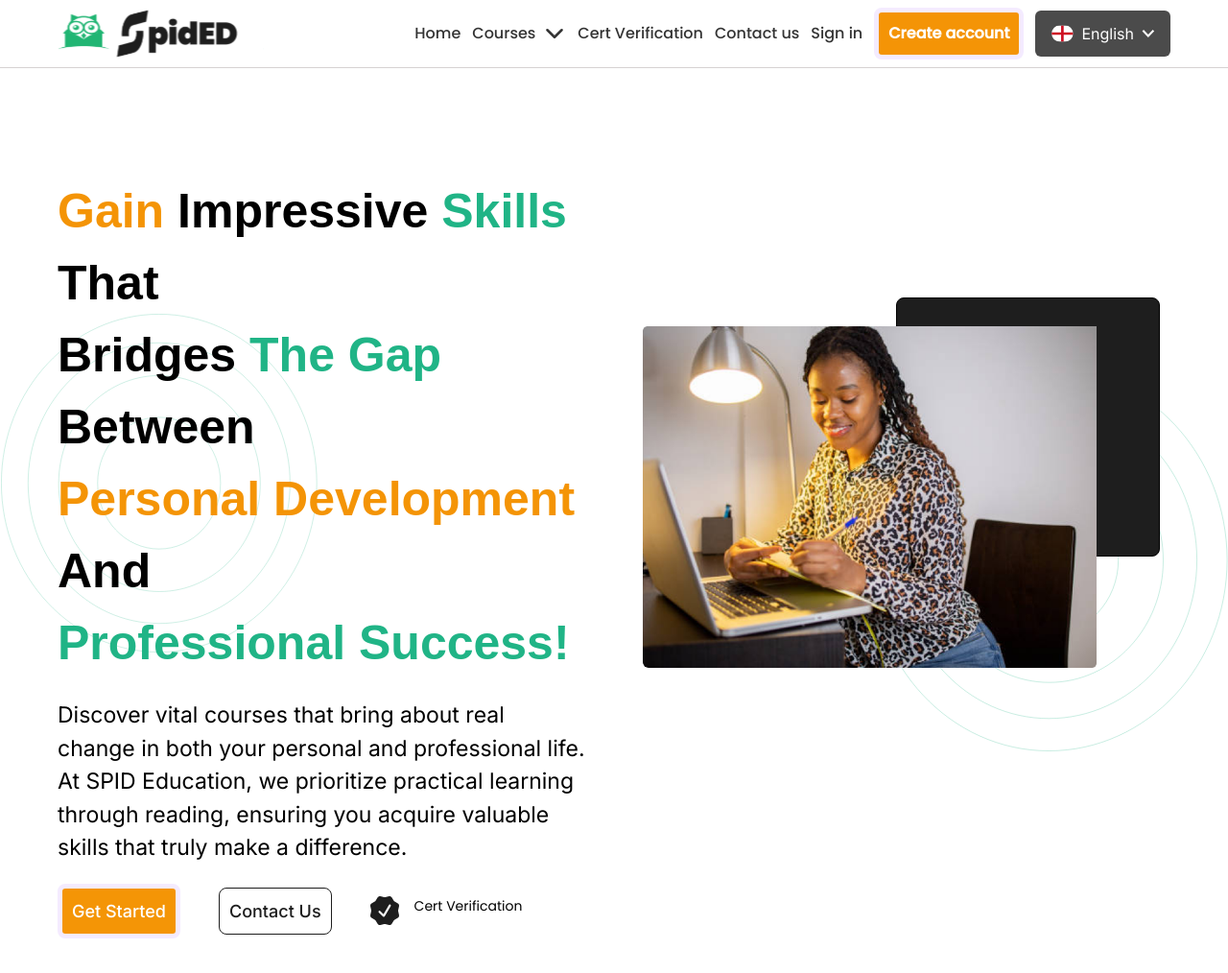
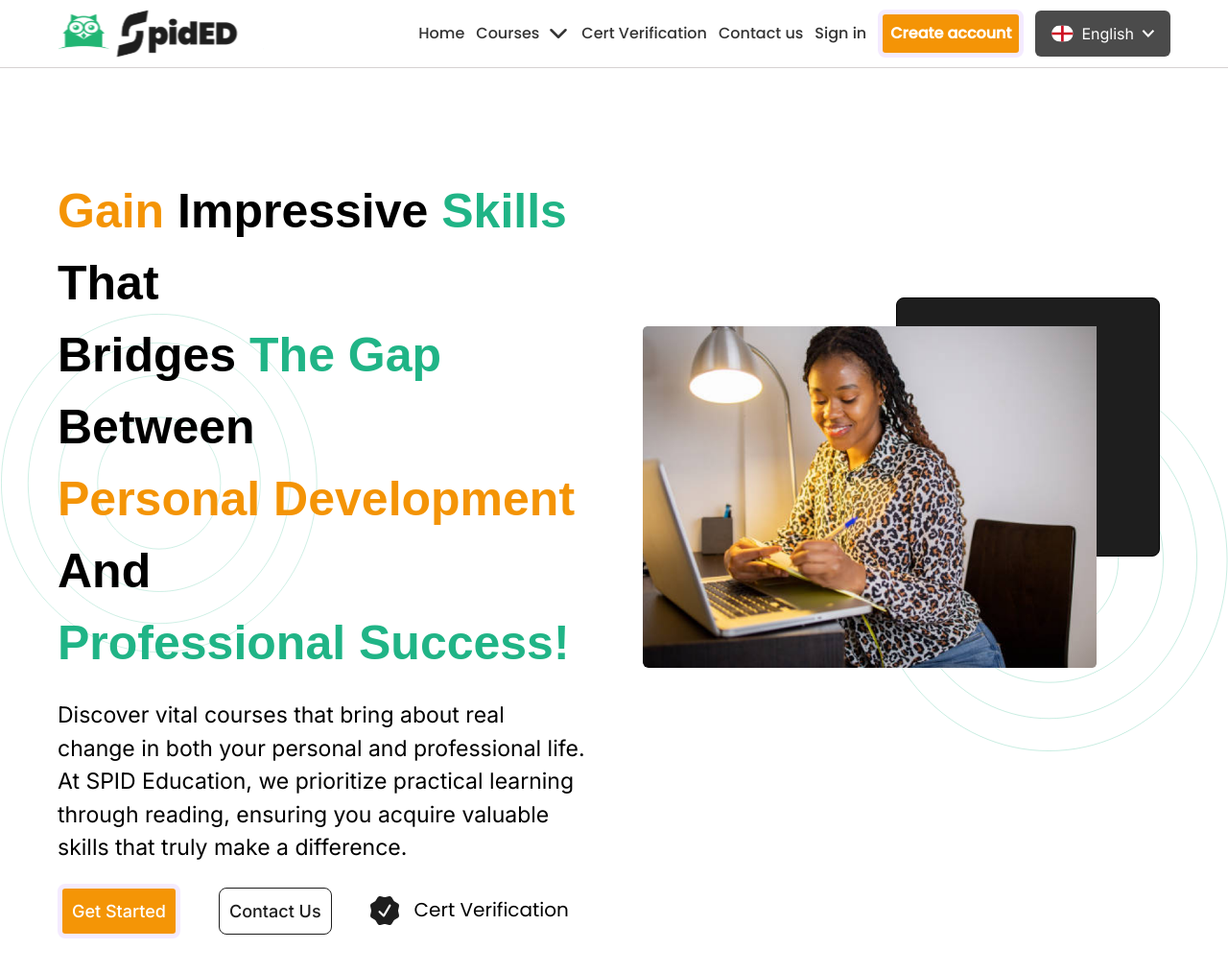
Before and after one commit to stevenmukama/Elearningproject-Fe, a React (Vite) app: page / in a window 1280 px wide. Shown: the top 1014 px of the page at 96% size. Built offline with nearby package versions, Linux system fonts and the light colour scheme; a web font is replaced by a local one.

Commit message:
add more changes

```diff
--- a/src/components/HeroSection.css
+++ b/src/components/HeroSection.css
@@ -67,13 +67,12 @@ button {
 	font-family: 'Inter', sans-serif;
 	margin-bottom: 20px;
 }
+
 .cta-button,
 .contact-button {
 	padding: 10px;
 	border-radius: 8px;
-	/* height: 60px; */
 	font-size: 18px;
-	/* width: 158px; */
 	font-weight: 500;
 	font-family: 'Inter', sans-serif;
 }
@@ -90,7 +89,7 @@ button {
 	.Home-section-buttons {
 		display: flex;
 		justify-content: center;
-		gap: 36px;
+		gap: 20px;
 	}
 }
 
--- a/src/components/HeroSection.jsx
+++ b/src/components/HeroSection.jsx
@@ -59,7 +59,9 @@ function HeroSection() {
 									alt='certification icon'
 									className='w-auto h-auto'
 								/>
-								<p className='text-sm'>Cert Verification</p>
+								<p className='max-md:text-sm md:text-xl'>
+									Cert Verification
+								</p>
 							</Link>
 						</div>
 					</div>
--- a/src/components/Navbar.css
+++ b/src/components/Navbar.css
@@ -105,7 +105,7 @@ button {
 
 .box-account {
 	cursor: pointer;
-	padding: 10px;
+	padding: 8px;
 	border-radius: 8px;
 	font-weight: 700;
 	font-family: 'Poppins', sans-serif;
--- a/src/components/Navbar.jsx
+++ b/src/components/Navbar.jsx
@@ -105,15 +105,6 @@ const Navbar = () => {
 	useEffect(() => {
 		console.log('clicked', isSmallScreenMenuOpen);
 	}, [isSmallScreenMenuOpen]);
-
-	// const toggleSmallScreenMenu = () => {
-	// 	setIsSmallScreenMenuOpen((prevState) => {
-	// 		console.log('Previous state:', prevState);
-	// 		const newState = !prevState;
-	// 		console.log('New state:', newState);
-	// 		return newState;
-	// 	});
-	// };
 
 	const coursesDropdownItems = [
 		'Leadership',
@@ -351,7 +342,7 @@ const Navbar = () => {
 
 			{isCoursesDropdownOpen && (
 				<div className='absolute block mx-auto left-0 top-16 right-0 z-50 w-3/4 rounded-md shadow-lg bg-[#F0FAF7] '>
-					<div className='relative flex justify-between px-4 pt-6'>
+					<div className='relative flex justify-between pt-6 pl-4 pr-8'>
 						<span className='text-[#24D198] text-2xl font-bold font-koho'>
 							Course Categories
 						</span>
@@ -392,11 +383,11 @@ const Navbar = () => {
 				<div className='inset-0 z-10 flex items-center justify-center mt-16 bg-black bg-opacity-50 '>
 					<div
 						ref={contactFormRef}
-						className='w-4/5 p-6 bg-white rounded shadow-lg max-md:w-1/2'>
-						<div className='flex justify-end gap-4 pt-2 pr-16'>
+						className='w-4/5 p-6 bg-white rounded shadow-lg max-md:w-full'>
+						<div className='flex justify-end gap-4 pt-2 pr-16 max-md:gap-8'>
 							<span
 								onClick={() => setIsContactFormOpen(false)}
-								className='p-3 text-2xl font-bold text-gray-500 bg-black rounded-r-none cursor-pointer rounded-xl float- hover:text-black'>
+								className='p-3 text-xl font-bold text-gray-500 bg-black rounded-r-none cursor-pointer rounded-xl hover:text-black'>
 								<img
 									src='/closeContactVector.svg'
 									alt='closeContactVector'
```
